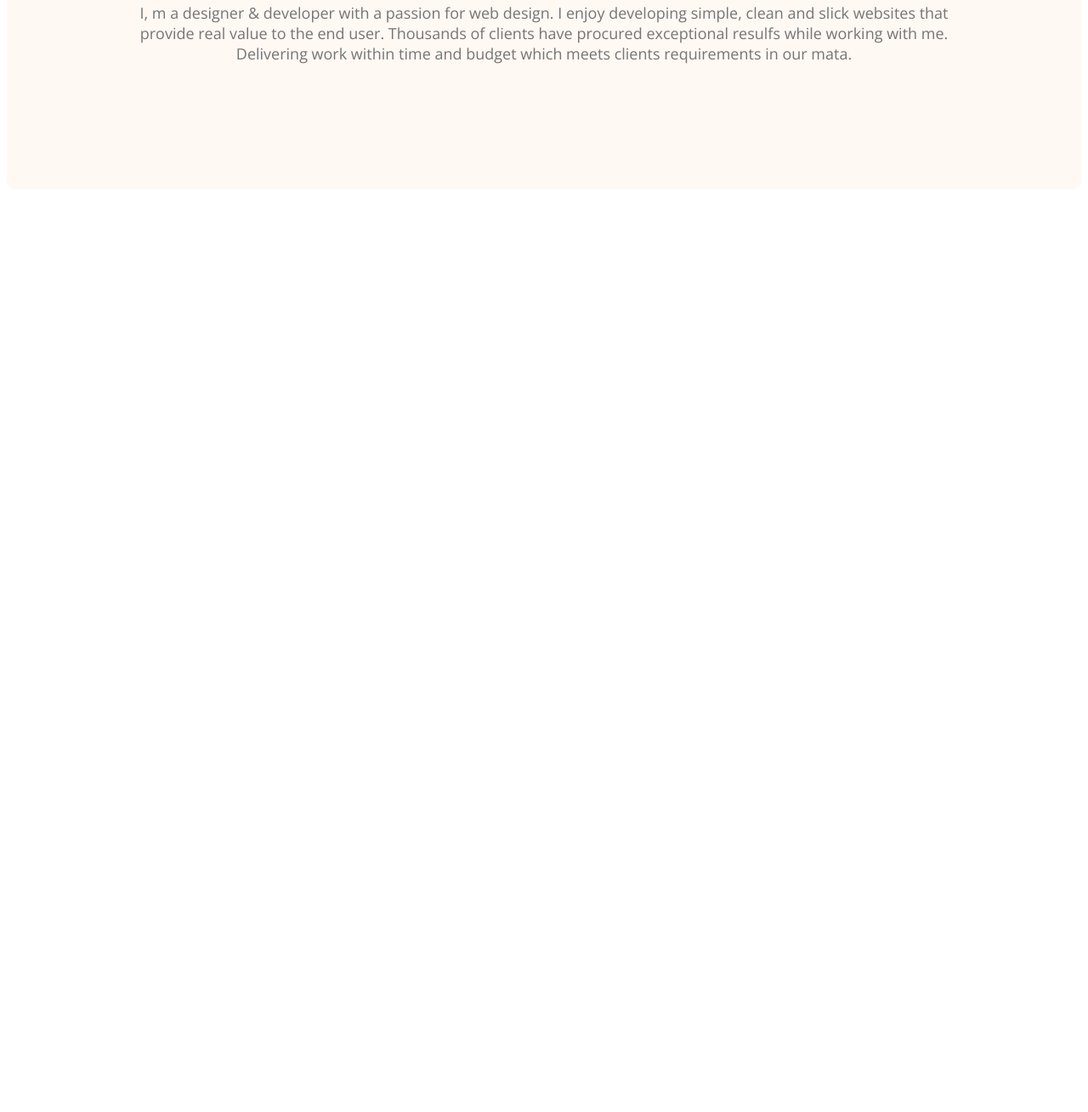
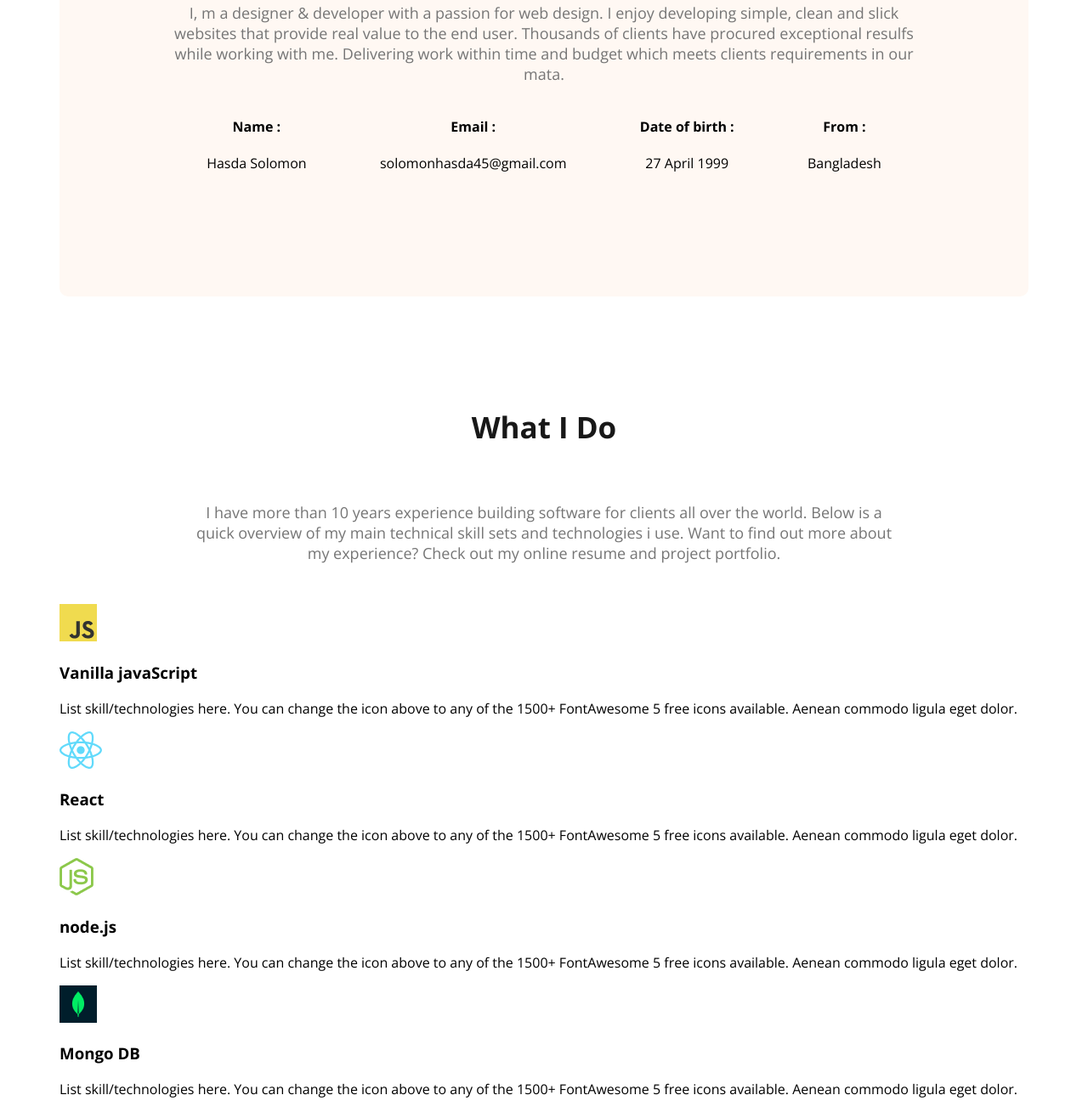
Before and after one commit to Solomon-Hasda/Web-dev-portfolio, a plain HTML site: page index.html in a window 1280 px wide. Shown: the part 1142-2451 px from the top of the page at 85% size. Before the commit the page ends 1495 px from the top, so only its background shows below. Drawn offline with nearby package versions, Linux system fonts and the light colour scheme; files whose address does not match are found by name; a web font is replaced by a local one.

Commit message:
What i do section

```diff
--- a/index.html
+++ b/index.html
@@ -37,6 +37,58 @@
             <p class="section-description">
                 I, m a designer & developer with a passion for web design. I enjoy developing simple, clean and slick websites that provide real value to the end user. Thousands of clients have procured exceptional resulfs while working with me. Delivering work within time and budget which meets clients requirements in our mata.
             </p>
+            <div class="about-info-container">
+                <!--(  .about-info*4>h4.info-title+p.info-description)-->
+                <div class="about-info">
+                    <h4 class="info-title">Name :</h4>
+                    <p class="info-description">Hasda Solomon</p>
+                </div>
+                <div class="about-info">
+                    <h4 class="info-title">Email :</h4>
+                    <p class="info-description">solomonhasda45@gmail.com</p>
+                </div>
+                <div class="about-info">
+                    <h4 class="info-title">Date of birth :</h4>
+                    <p class="info-description">27 April 1999</p>
+                </div>
+                <div class="about-info">
+                    <h4 class="info-title">From :</h4>
+                    <p class="info-description">Bangladesh</p>
+                </div>
+
+            </div>
+
+        </section>
+
+        <!-- What i do section -->
+
+        <section>
+            <h3 class="section-title">What I Do</h3>
+            <p id="wido-des" class="section-description">I have more than 10 years experience building software for clients all over the world. Below is a quick overview of my main technical skill sets and technologies i use. Want to find out more about my experience? Check out my online resume and project portfolio.</p>
+
+            <div class="skill-contaner">
+                <!-- (.skill*4>img+h3.skill-title+p.skill-description) -->
+                <div class="skill">
+                    <img src="images/icons/js.png" alt="">
+                    <h3 class="skill-title">Vanilla javaScript</h3>
+                    <p class="skill-description">List skill/technologies here. You can change the icon above to any of the 1500+ FontAwesome 5 free icons available. Aenean commodo ligula eget dolor.  </p>
+                </div>
+                <div class="skill">
+                    <img src="images/icons/react.png" alt="">
+                    <h3 class="skill-title">React</h3>
+                    <p class="skill-description">List skill/technologies here. You can change the icon above to any of the 1500+ FontAwesome 5 free icons available. Aenean commodo ligula eget dolor.</p>
+                </div>
+                <div class="skill">
+                    <img src="images/icons/nodejs.png" alt="">
+                    <h3 class="skill-title">node.js</h3>
+                    <p class="skill-description">List skill/technologies here. You can change the icon above to any of the 1500+ FontAwesome 5 free icons available. Aenean commodo ligula eget dolor.</p>
+                </div>
+                <div class="skill">
+                    <img src="images/icons/mongo.png" alt="">
+                    <h3 class="skill-title">Mongo DB</h3>
+                    <p class="skill-description">List skill/technologies here. You can change the icon above to any of the 1500+ FontAwesome 5 free icons available. Aenean commodo ligula eget dolor.</p>
+                </div>
+            </div>
         </section>
     </main>
     <footer>
--- a/styles/style.css
+++ b/styles/style.css
@@ -106,6 +106,10 @@ nav a {
 
 
 /* main section */
+main{
+    max-width: 1140px;
+    margin: 0 auto;
+}
 /* about section style */
 
 .about {
@@ -114,3 +118,13 @@ nav a {
     background: #FFF8F3;
     border-radius: 10px;
 }
+.about-info-container{
+    display: flex;
+    justify-content: space-around;
+}
+.about-info{
+    text-align: center;
+}
+#wido-des{
+    padding: 30px 150px;
+}
```
